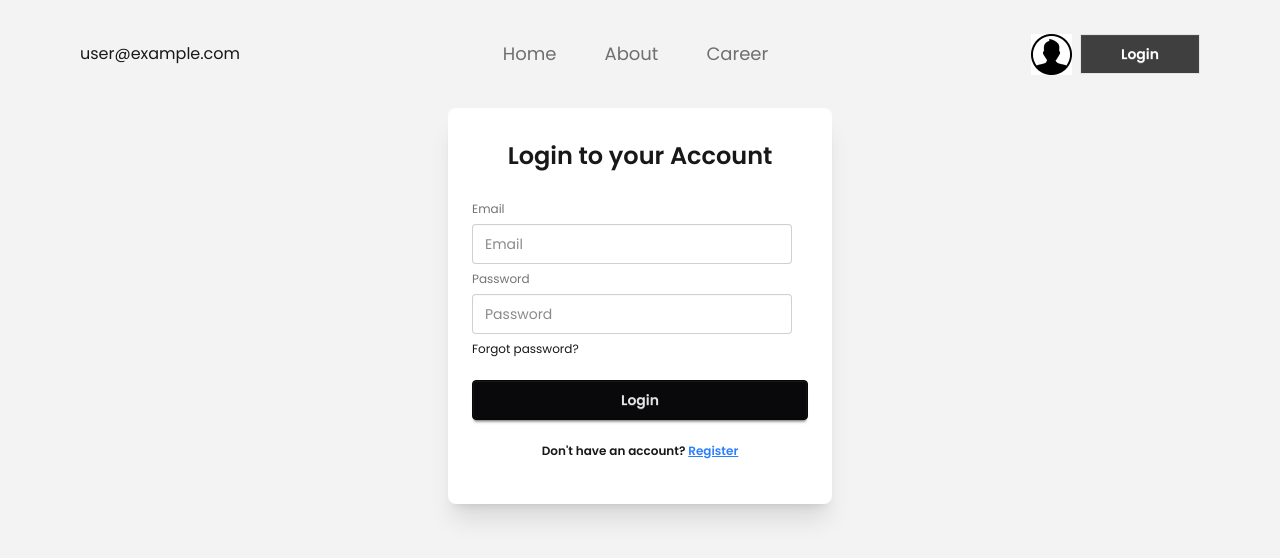
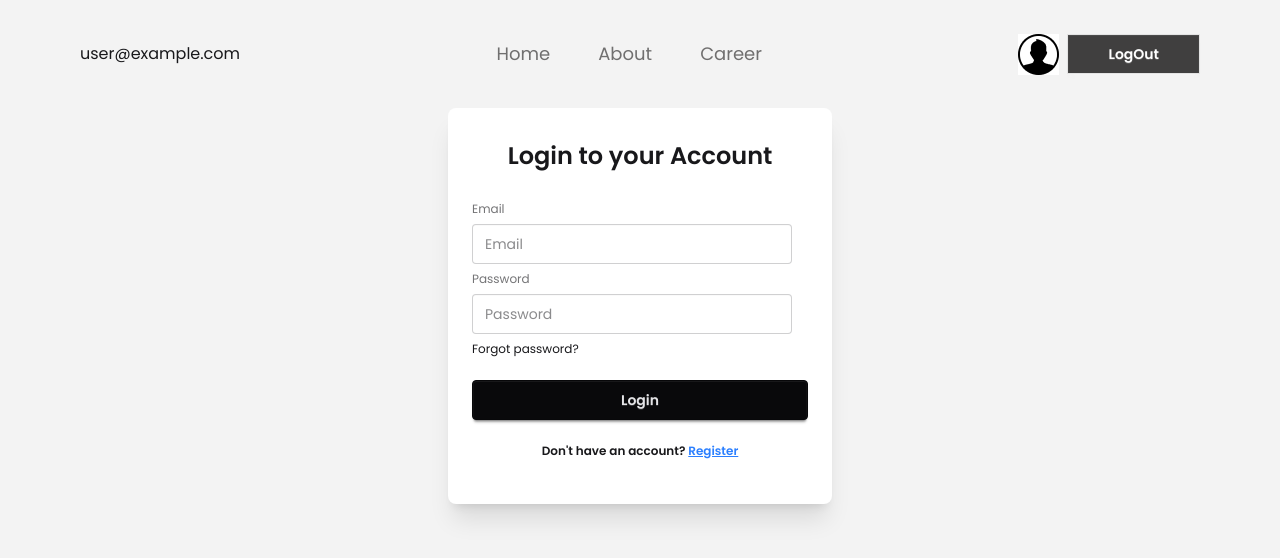
Before and after one commit to AKToran/web-day-88-dragon-news-network, a React (Vite) app: page /auth/login in a window 1280 px wide. Shown: the top 558 px of the page. Built offline with nearby package versions, Linux system fonts and the light colour scheme; no server answers; sample sign-in values are in the browser's storage.

Commit message:
login and logout implemented

```diff
--- a/src/Components/Navbar.jsx
+++ b/src/Components/Navbar.jsx
@@ -4,7 +4,17 @@ import userIcon from "../assets/user.png";
 import { AuthContext } from '../provider/AuthContext';
 
 const Navbar = () => {
-  const { user } = use(AuthContext);
+  const { user, logOutUser } = use(AuthContext);
+
+  const handleLogout = () =>{
+    logOutUser()
+    .then(()=>{
+      alert("log out successful");
+    })
+    .catch(err=>{
+      alert(err.message);
+    })
+  }
 
   return (
     <div className='flex justify-between items-center'>
@@ -16,7 +26,9 @@ const Navbar = () => {
       </div>
       <div className="login-btn flex items-center gap-2">
         <img className='' src={userIcon} alt="" />
-        <Link to={'/auth/login'} className='btn px-10 rounded-none text-base-100 bg-primary '>Login</Link>
+        {
+          user? <Link to={'/'} onClick={handleLogout} className='btn px-10 rounded-none text-base-100 bg-primary '>LogOut</Link> : <Link to={'/auth/login'} className='btn px-10 rounded-none text-base-100 bg-primary '>Login</Link>
+        }
       </div>
     </div>
   );
--- a/src/pages/Login.jsx
+++ b/src/pages/Login.jsx
@@ -1,10 +1,24 @@
-import React from "react";
-import { Link } from "react-router";
+import React, { use } from "react";
+import { Link, useNavigate } from "react-router";
+import { AuthContext } from "../provider/AuthContext";
 
 const Login = () => {
+  const { loginUser, setUser } = use(AuthContext);
+  const navigate = useNavigate();
 
   const handleLogin = (e)=>{
     e.preventDefault();
+    const email = e.target.email.value;
+    const password = e.target.password.value;
+
+    loginUser(email, password)
+    .then(result =>{
+      setUser(result.user);
+      navigate('/');
+    })
+    .catch(err =>{
+      alert(err.message);
+    })
   }
 
   return (
--- a/src/provider/AuthProvider.jsx
+++ b/src/provider/AuthProvider.jsx
@@ -1,6 +1,6 @@
 import React, { useEffect, useState } from 'react';
 import { AuthContext } from './AuthContext';
-import { createUserWithEmailAndPassword, onAuthStateChanged, signInWithEmailAndPassword } from 'firebase/auth';
+import { createUserWithEmailAndPassword, onAuthStateChanged, signInWithEmailAndPassword, signOut } from 'firebase/auth';
 import { auth } from '../firebase/firebase.init';
 
 const AuthProvider = ({ children }) => {
@@ -14,6 +14,10 @@ const AuthProvider = ({ children }) => {
 
   const loginUser = (email, password) =>{
     return signInWithEmailAndPassword(auth, email, password);
+  }
+
+  const logOutUser = () =>{
+    return signOut(auth);
   }
 
   useEffect(()=>{
@@ -30,7 +34,8 @@ const AuthProvider = ({ children }) => {
     user,
     setUser,
     registerUser,
-    loginUser
+    loginUser,
+    logOutUser
   }
 
   return (
```
